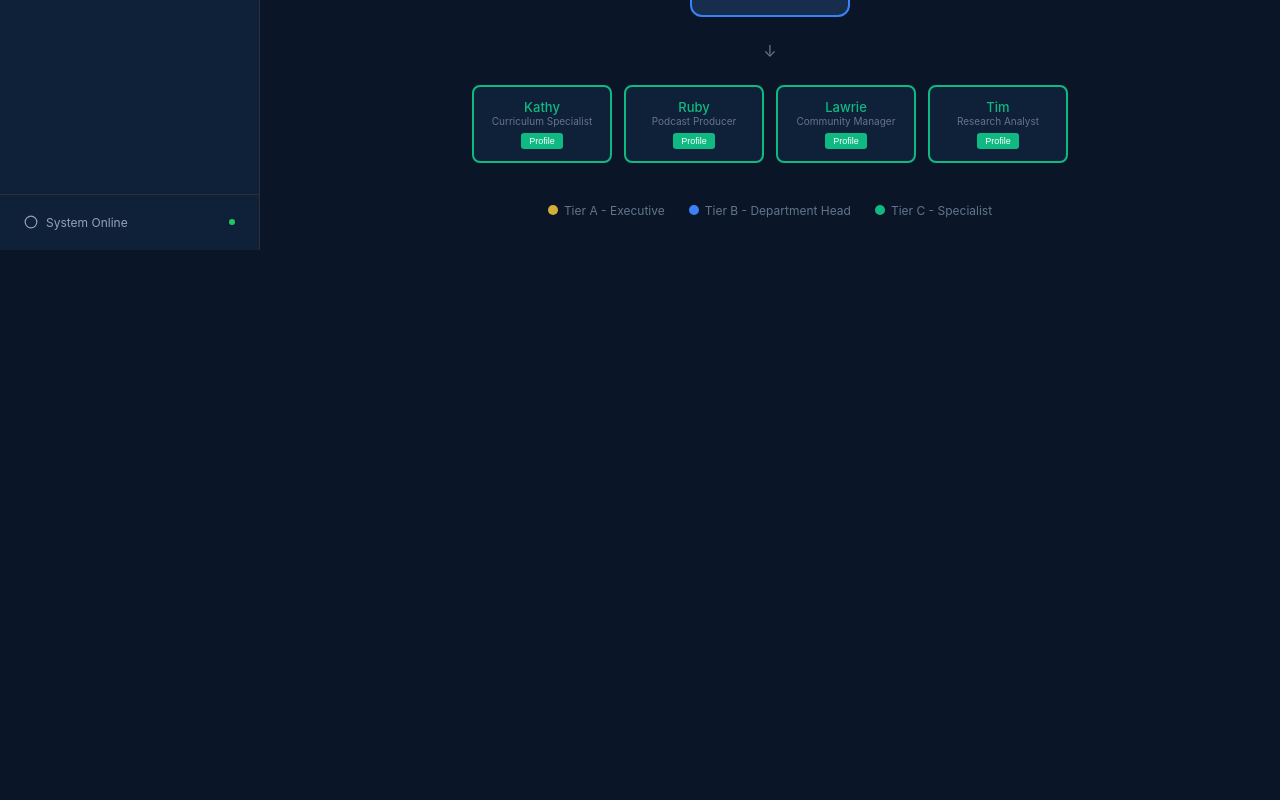
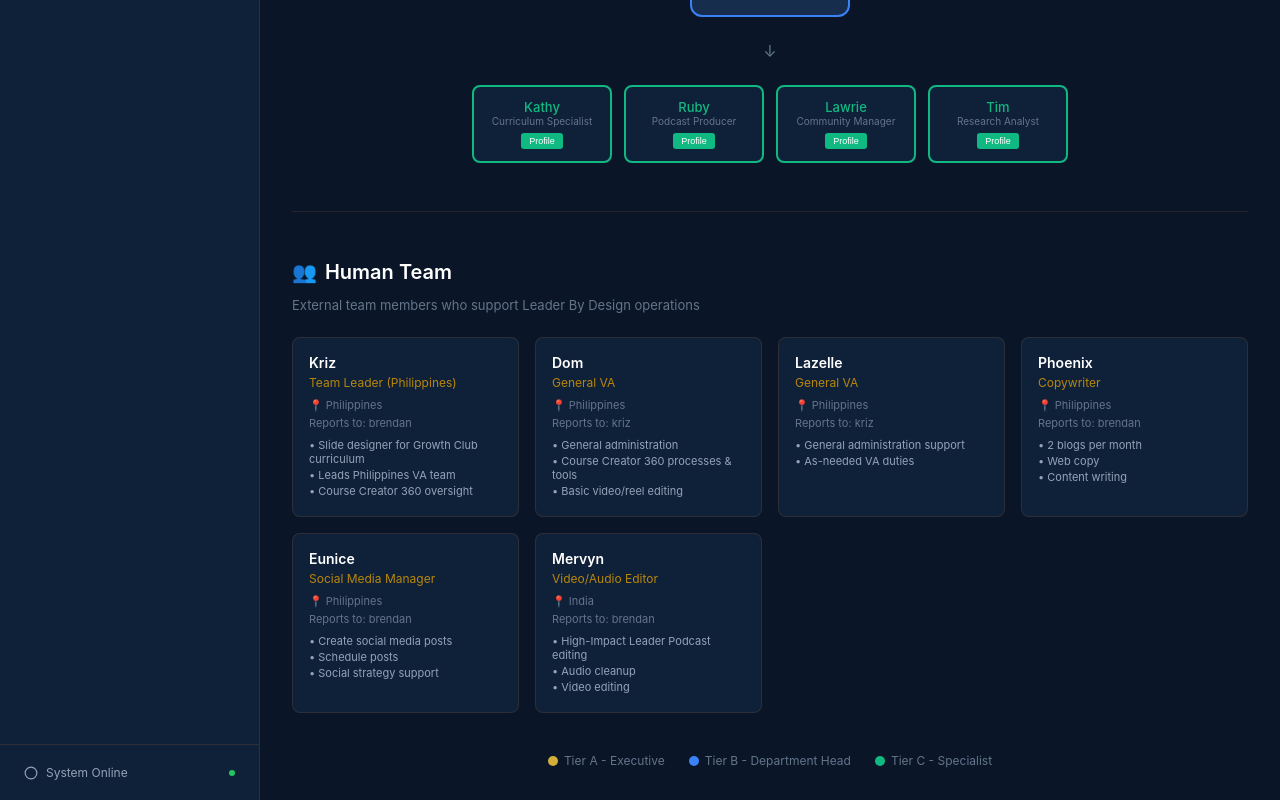
Before and after one commit to brendan134/mission-control, a Next.js app in the folder mission-control/: page /team in a window 1280 px wide. Shown: the part 812-1612 px from the top of the page. Before the commit the page ends 1062 px from the top, so only its background shows below. Built offline with nearby package versions, Linux system fonts and the light colour scheme.

Commit message:
feat: add human team section to Team page (Kriz, Dom, Lazelle, Phoenix, Eunice, Mervyn)

```diff
--- a/mission-control/src/app/team/page.tsx
+++ b/mission-control/src/app/team/page.tsx
@@ -26,6 +26,16 @@ const teamMembers: TeamMember[] = [
   { id: 'podcast', name: 'Ruby', role: 'Podcast Producer', tier: 'C', model: 'flashlite', reportsTo: 'content', responsibilities: ['Podcast editing and production', 'Video content creation', 'Audio quality management'] },
   { id: 'community', name: 'Lawrie', role: 'Community Manager', tier: 'C', model: 'flashlite', reportsTo: 'niles', responsibilities: ['Community engagement', 'Member support', 'Event coordination'] },
   { id: 'research', name: 'Tim', role: 'Research Analyst', tier: 'C', model: 'flashlite', reportsTo: 'strategy', responsibilities: ['Market research', 'Data analysis', 'Competitive intelligence'] }
+];
+
+// Human Team Members (external staff)
+const humanTeamMembers = [
+  { id: 'kriz', name: 'Kriz', role: 'Team Leader (Philippines)', location: 'Philippines', reportsTo: 'brendan', responsibilities: ['Slide designer for Growth Club curriculum', 'Leads Philippines VA team', 'Course Creator 360 oversight'] },
+  { id: 'dom', name: 'Dom', role: 'General VA', location: 'Philippines', reportsTo: 'kriz', responsibilities: ['General administration', 'Course Creator 360 processes & tools', 'Basic video/reel editing'] },
+  { id: 'lazelle', name: 'Lazelle', role: 'General VA', location: 'Philippines', reportsTo: 'kriz', responsibilities: ['General administration support', 'As-needed VA duties'] },
+  { id: 'phoenix', name: 'Phoenix', role: 'Copywriter', location: 'Philippines', reportsTo: 'brendan', responsibilities: ['2 blogs per month', 'Web copy', 'Content writing'] },
+  { id: 'eunice', name: 'Eunice', role: 'Social Media Manager', location: 'Philippines', reportsTo: 'brendan', responsibilities: ['Create social media posts', 'Schedule posts', 'Social strategy support'] },
+  { id: 'mervyn', name: 'Mervyn', role: 'Video/Audio Editor', location: 'India', reportsTo: 'brendan', responsibilities: ['High-Impact Leader Podcast editing', 'Audio cleanup', 'Video editing'] },
 ];
 
 // Agent Framework Profiles
@@ -295,6 +305,30 @@ export default function TeamPage() {
         </div>
       </div>
 
+      {/* Human Team Section */}
+      <div style={{ marginTop: '48px', paddingTop: '32px', borderTop: '1px solid var(--border)' }}>
+        <h2 style={{ fontSize: '20px', fontWeight: 600, marginBottom: '8px', display: 'flex', alignItems: 'center', gap: '8px' }}>
+          <span style={{ fontSize: '20px' }}>👥</span> Human Team
+        </h2>
+        <p style={{ fontSize: '13px', color: 'var(--text-muted)', marginBottom: '24px' }}>External team members who support Leader By Design operations</p>
+
+        <div style={{ display: 'grid', gridTemplateColumns: 'repeat(auto-fit, minmax(200px, 1fr))', gap: '16px' }}>
+          {humanTeamMembers.map(member => (
+            <div key={member.id} style={{ padding: '16px', background: 'var(--background-secondary)', borderRadius: '8px', border: '1px solid var(--border)' }}>
+              <div style={{ fontWeight: 600, fontSize: '14px', marginBottom: '4px' }}>{member.name}</div>
+              <div style={{ fontSize: '12px', color: 'var(--accent)', marginBottom: '8px' }}>{member.role}</div>
+              <div style={{ fontSize: '11px', color: 'var(--text-muted)', marginBottom: '4px' }}>📍 {member.location}</div>
+              <div style={{ fontSize: '11px', color: 'var(--text-muted)', marginBottom: '8px' }}>Reports to: {member.reportsTo}</div>
+              <div style={{ fontSize: '11px', color: 'var(--text-secondary)' }}>
+                {member.responsibilities.map((r, i) => (
+                  <div key={i} style={{ marginBottom: '2px' }}>• {r}</div>
+                ))}
+              </div>
+            </div>
+          ))}
+        </div>
+      </div>
+
       <div style={{ marginTop: '40px', display: 'flex', gap: '24px', justifyContent: 'center', fontSize: '12px', color: 'var(--text-muted)' }}>
         <div style={{ display: 'flex', alignItems: 'center', gap: '6px' }}><span style={{ width: '10px', height: '10px', borderRadius: '50%', background: '#D4AF37' }}></span> Tier A - Executive</div>
         <div style={{ display: 'flex', alignItems: 'center', gap: '6px' }}><span style={{ width: '10px', height: '10px', borderRadius: '50%', background: '#3b82f6' }}></span> Tier B - Department Head</div>
```
